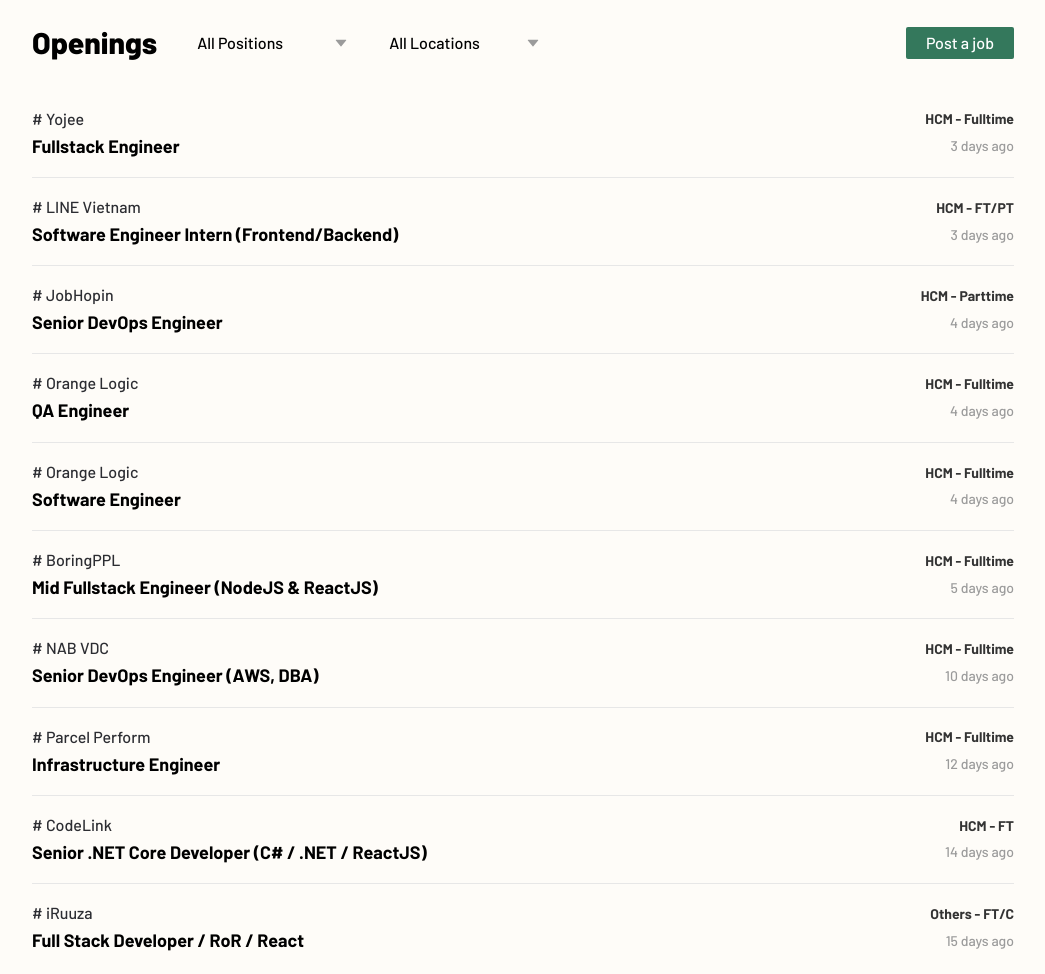
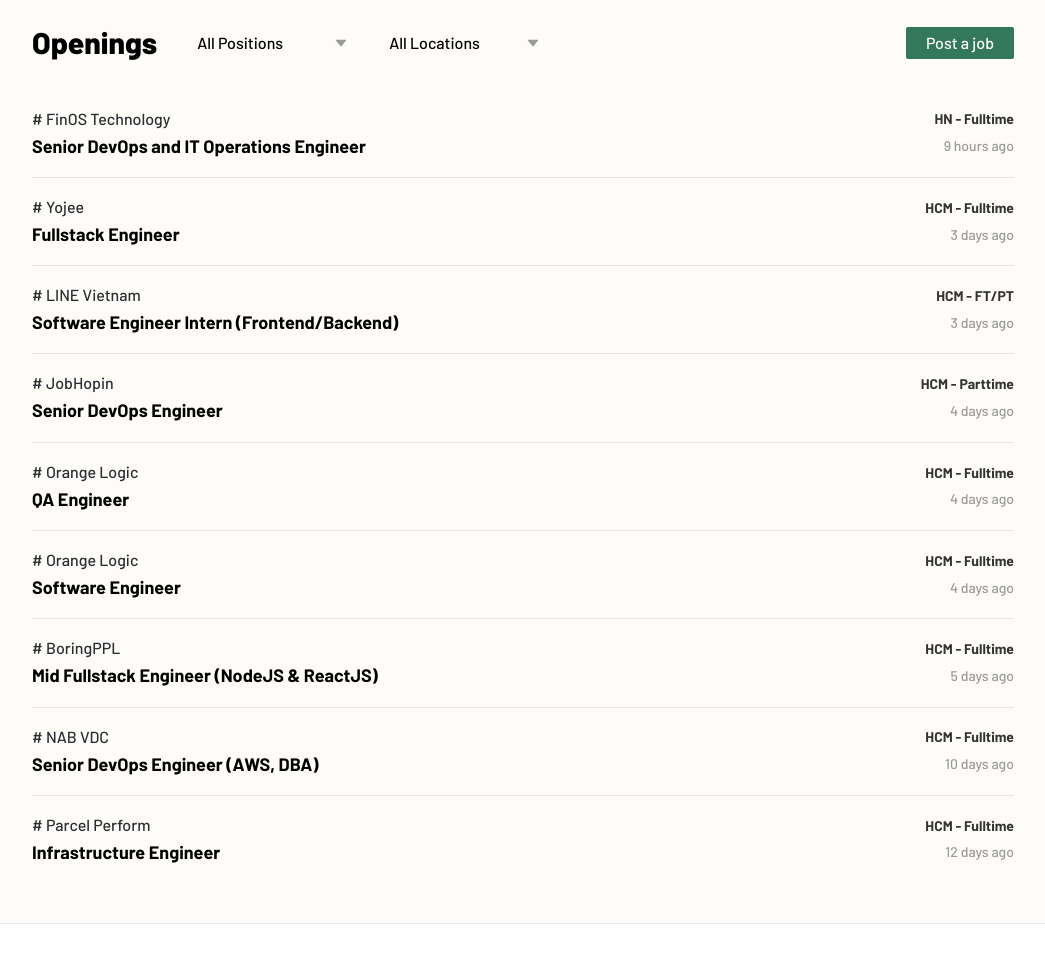
Before and after one commit to webuild-community/webuild.community, a Gatsby site: page / in a window 1280 px wide. Shown: the part 1500-2474 px from the top of the page, without its empty margins (117-1162 px from the left). Built offline with nearby package versions, Linux system fonts and the light colour scheme; Gatsby itself is replaced by a stand-in of ours; some packages are replaced by stand-ins of ours; what tailwindcss-transitions would draw is missing.

Commit message:
update jobs

```diff
--- a/sources/jobs/index.md
+++ b/sources/jobs/index.md
@@ -1,6 +1,14 @@
 ---
 key: jobs
 list:
+  - company: 'FinOS Technology'
+    date: '2020-11-20T08:32:48Z'
+    desc: 'Senior DevOps and IT Operations Engineer'
+    isOpened: 'true'
+    linkURL: 'https://github.com/awesome-jobs/vietnam/issues/2211'
+    location: 'HN'
+    title: 'Senior DevOps and IT Operations Engineer'
+    type: Fulltime
   - company: 'Yojee'
     date: '2020-11-17T08:26:02Z'
     desc: 'Fullstack Engineer'
@@ -65,20 +73,4 @@
     location: 'HCM'
     title: 'Infrastructure Engineer'
     type: Fulltime
-  - company: 'CodeLink'
-    date: '2020-11-06T06:45:05Z'
-    desc: 'Senior .NET Core Developer (C# / .NET / ReactJS)'
-    isOpened: 'true'
-    linkURL: 'https://github.com/awesome-jobs/vietnam/issues/2194'
-    location: 'HCM'
-    title: 'Senior .NET Core Developer (C# / .NET / ReactJS)'
-    type: FT #2176
-  - company: 'iRuuza'
-    date: '2020-11-05T12:34:45Z'
-    desc: 'Full Stack Developer / RoR / React'
-    isOpened: 'true'
-    linkURL: 'https://github.com/awesome-jobs/vietnam/issues/2185'
-    location: 'Others'
-    title: 'Full Stack Developer / RoR / React'
-    type: FT/C
 ---
```
